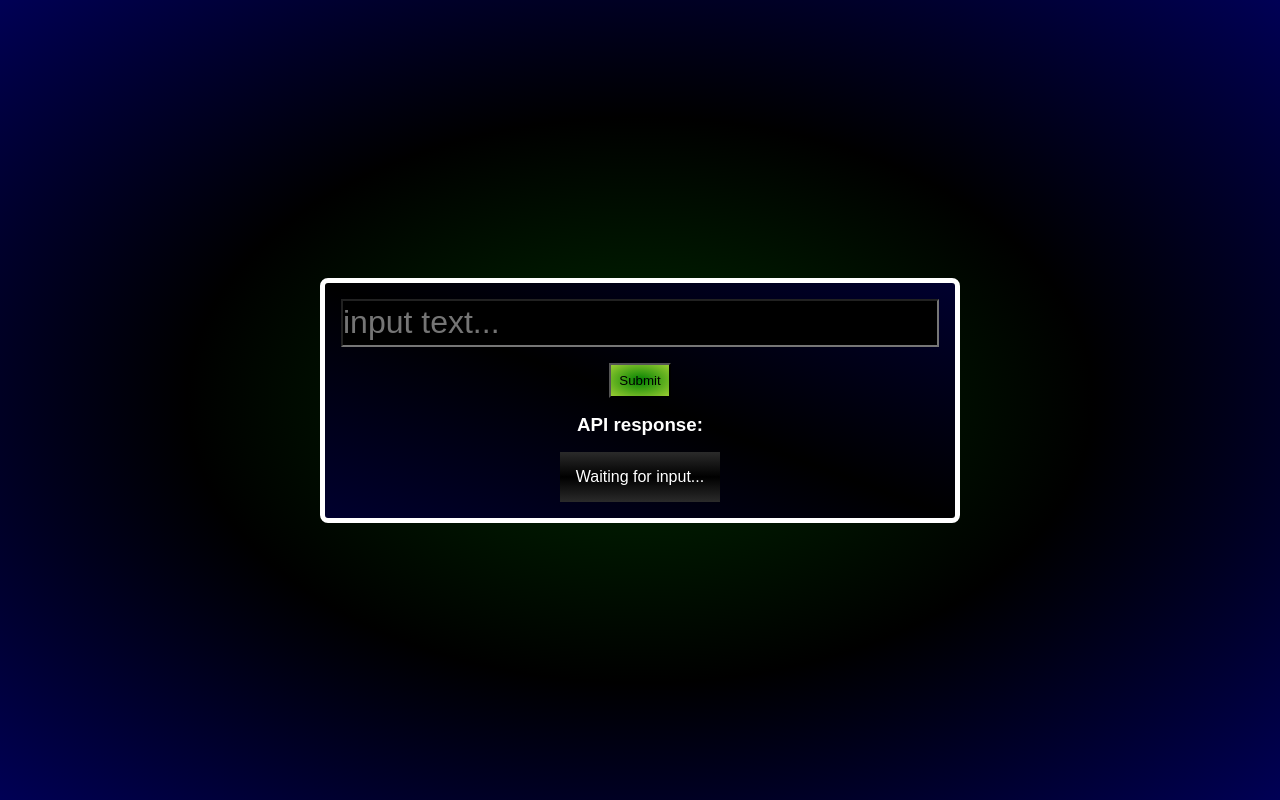
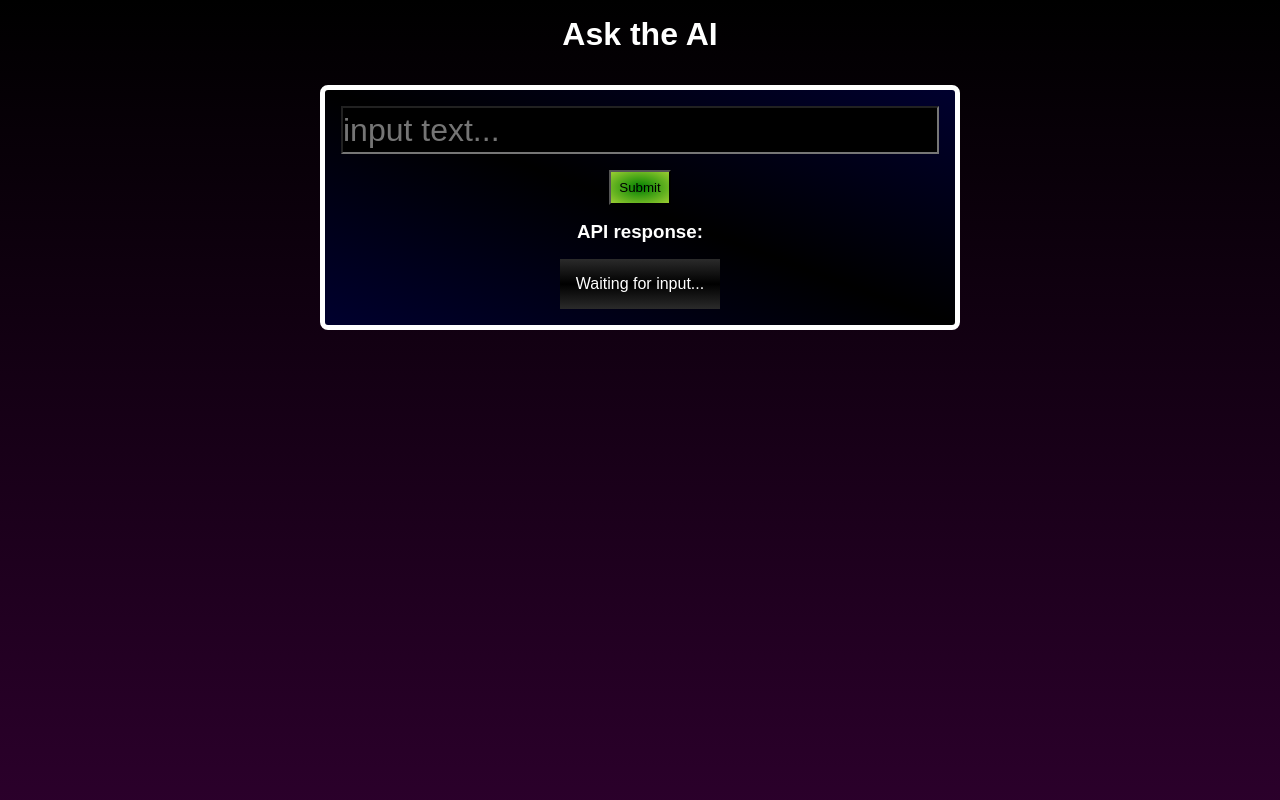
Before and after one commit to hemingus/ai-dashboard, a Next.js app: page / in a window 1280 px wide. Built offline with nearby package versions, Linux system fonts and the light colour scheme.

Commit message:
added header to page

```diff
--- a/src/app/page.module.css
+++ b/src/app/page.module.css
@@ -1,7 +1,15 @@
 .page {
-  background: radial-gradient(green -100%, black, blue 200%);
+  position: relative;
+  background: linear-gradient(white -300%, black, purple 300%);
   min-height: 100vh;
   display: flex;
-  justify-content: center;
+  flex-direction: column;
+  justify-content: start;
   align-items: center;
+  gap: 1rem;
 }
+
+.header {
+  color: white;
+  margin: 1rem;
+}
--- a/src/app/page.tsx
+++ b/src/app/page.tsx
@@ -4,6 +4,7 @@ import styles from "./page.module.css";
 export default function Home() {
   return (
     <div className={styles.page}>
+      <h1 className={styles.header}>Ask the AI</h1>
       <OpenAItest />
     </div>
   );
```
